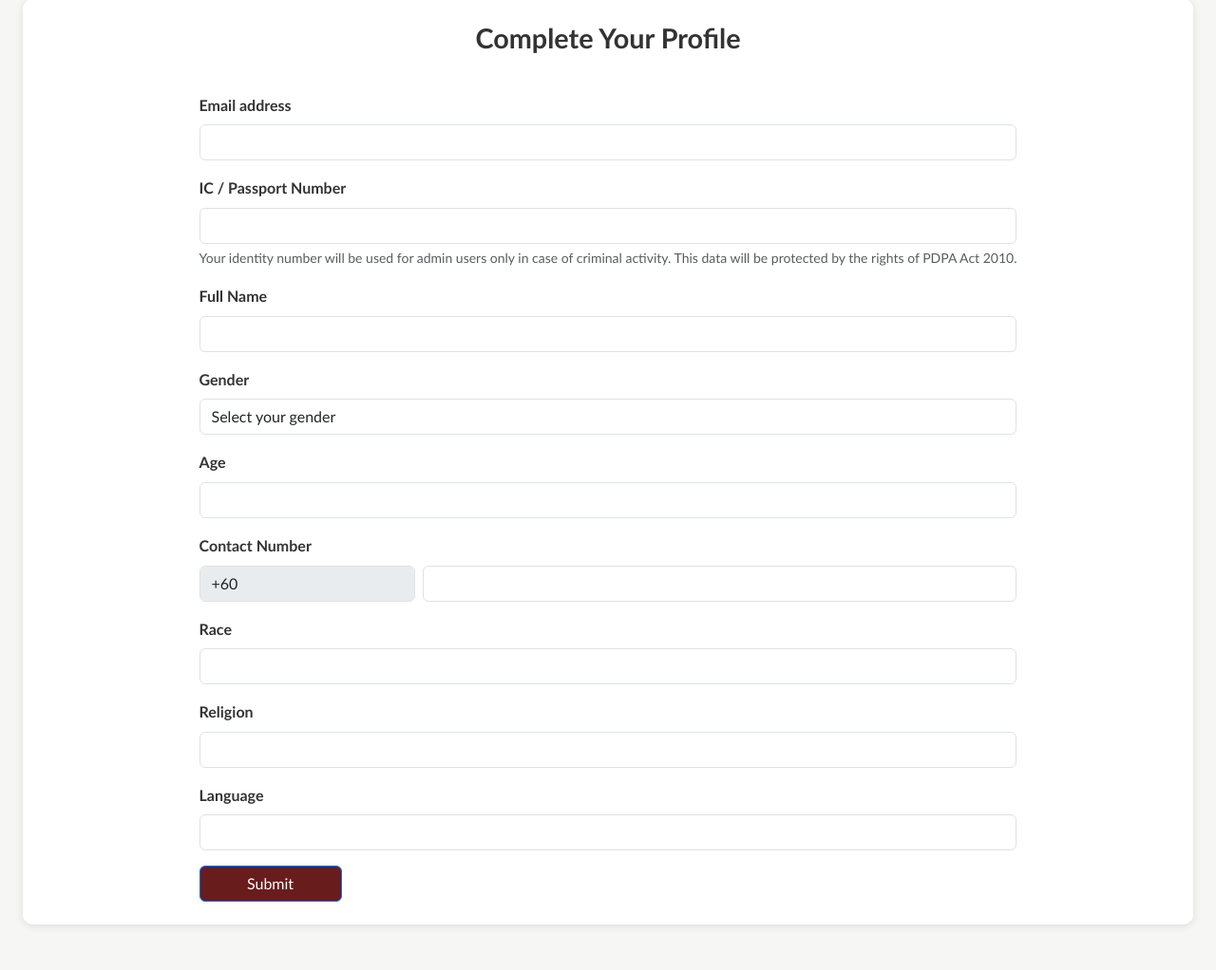
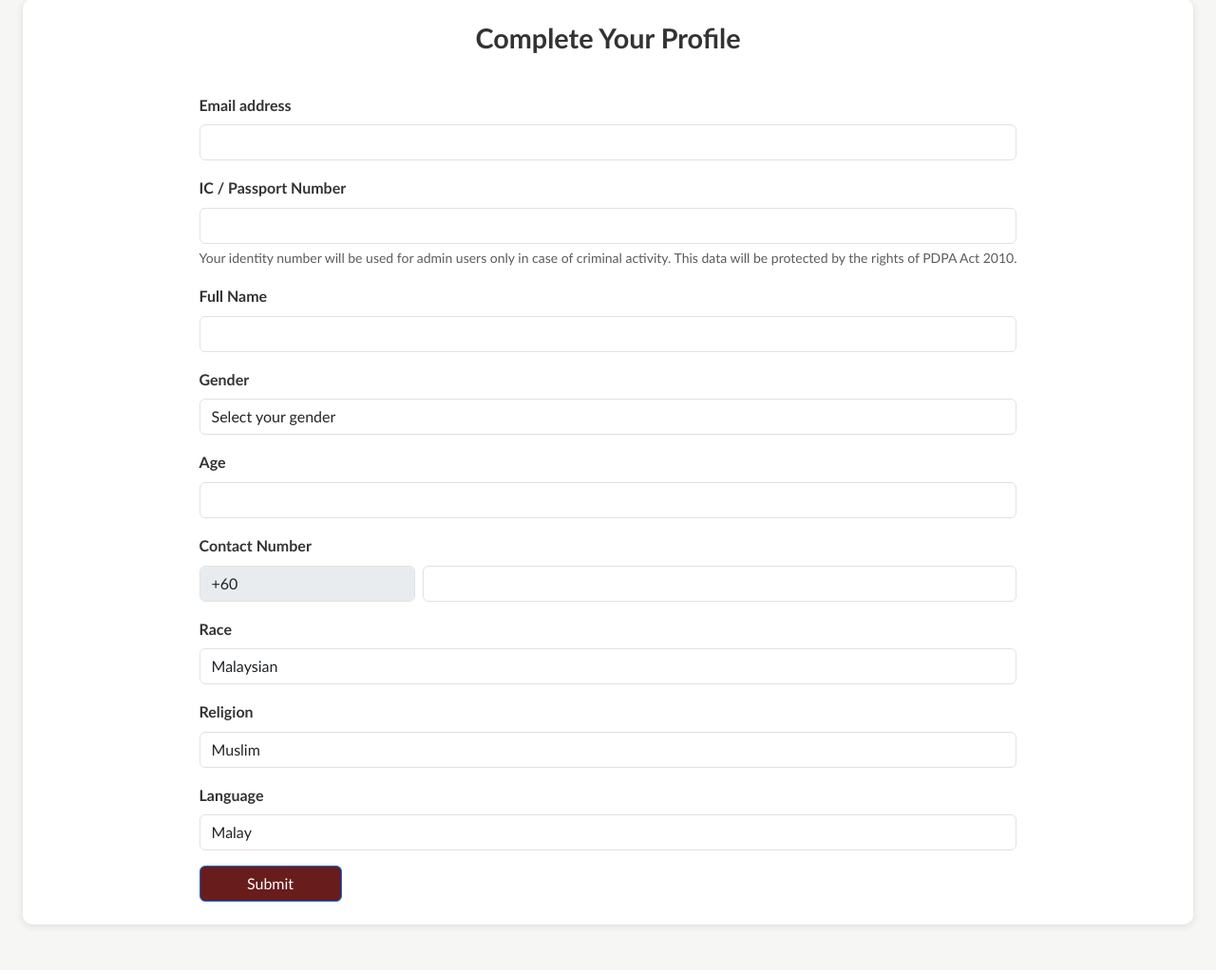
Before and after one commit to Gunslingahhh/JUMPA, a PHP site: page /php/completeprofile.php in a window 1280 px wide. Shown: the part 49-1071 px from the top of the page at 95% size. Run offline with PHP 8.4, Linux system fonts and the light colour scheme; the visitor is signed in with stand-in values (Sample User, id 1).

Commit message:
Add dropdown option for race, religion and language

```diff
--- a/php/completeprofile.php
+++ b/php/completeprofile.php
@@ -85,17 +85,27 @@ if (!isset($_SESSION['user_id'])) {
 
                     <div class="mb-3">
                         <label for="race" class="form-label">Race</label>
-                        <input type="text" class="form-control" id="race" name="race" required>
+                        <select class="form-control" id="race" name="race" required>
+                            <option value="Malaysian">Malaysian</option>
+                            <option value="Non-Malaysian">Non-Malaysian</option>
+                        </select>
                     </div>
 
                     <div class="mb-3">
                         <label for="religion" class="form-label">Religion</label>
-                        <input type="text" class="form-control" id="religion" name="religion" required>
+                        <select class="form-control" id="religion" name="religion" required>
+                            <option value="Muslim">Muslim</option>
+                            <option value="Non-Muslim">Non-Muslim</option>
+                        </select>
                     </div>
 
                     <div class="mb-3">
                         <label for="language" class="form-label">Language</label>
-                        <input type="text" class="form-control" id="language" name="language" required>
+                        <select class="form-control" id="language" name="language" required>
+                            <option value="Malay">Malay</option>
+                            <option value="English">English</option>
+                            <option value="Mandarin">Mandarin</option>
+                        </select>
                     </div>
 
                     <button type="submit" class="btn btn-primary btn-primary-style">Submit</button>
```
